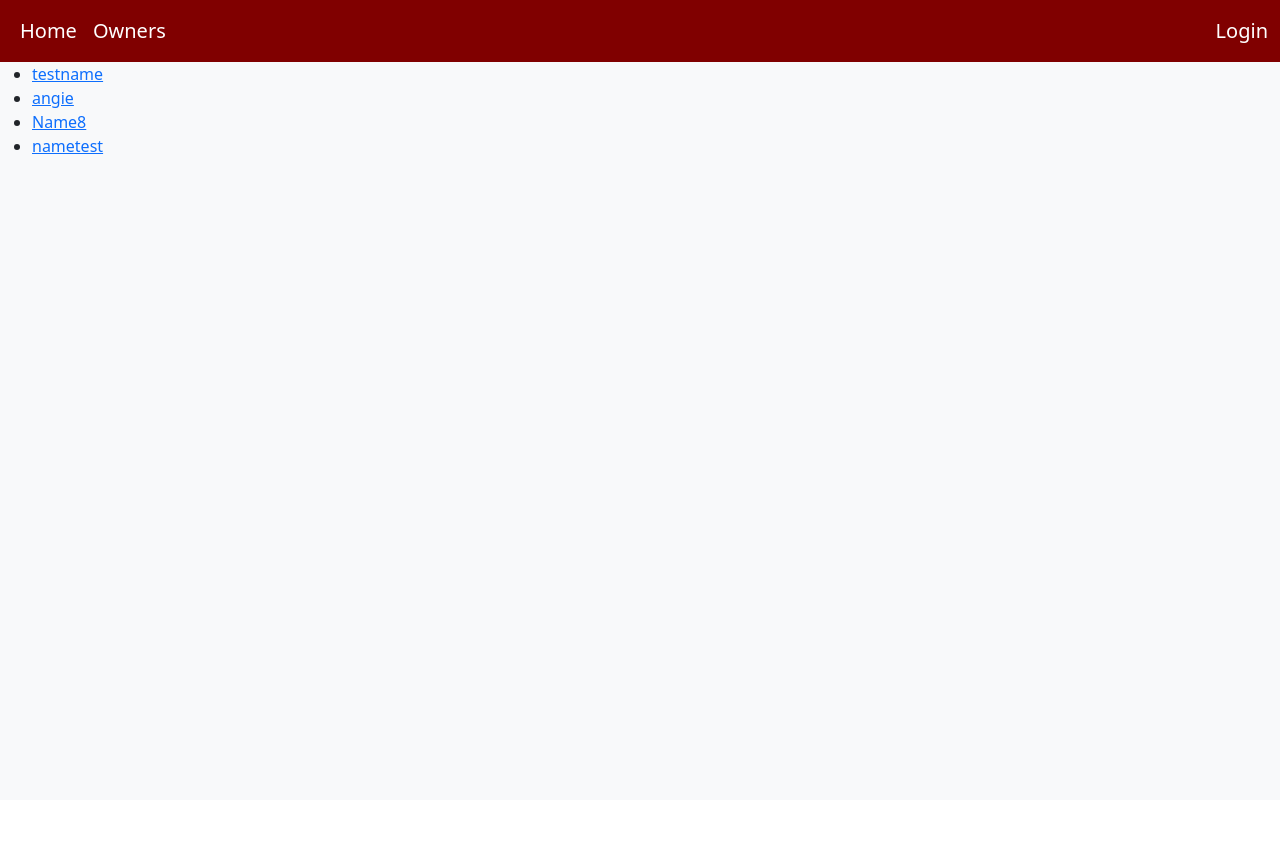
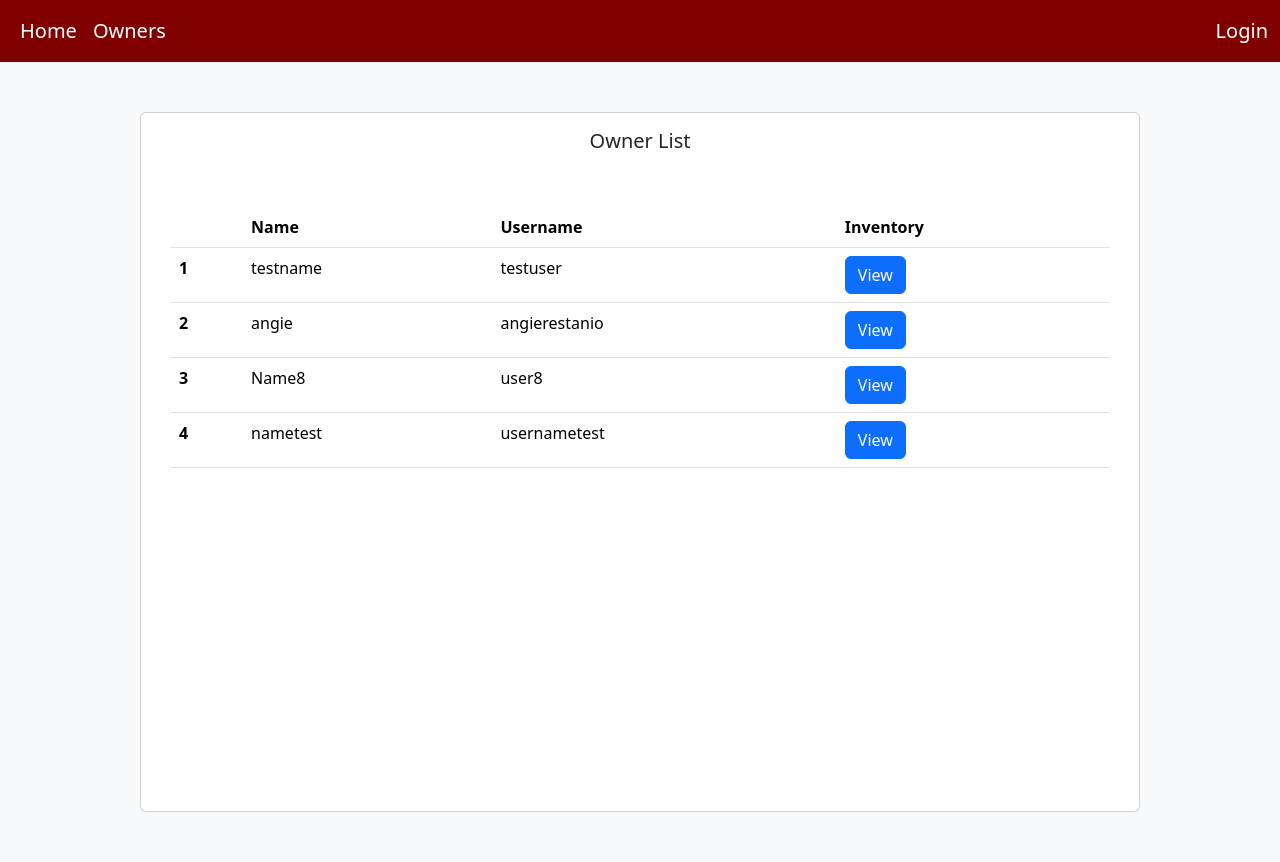
Before and after one commit to angier000/customer-requirements, a Django app: page /owners/ in a window 1280 px wide. Before the commit the page ends 154 px from the top, so only its background shows below. Run offline with Django 4.2, Linux system fonts and the light colour scheme; data comes from the database, SQL or seed files in the repository; both versions use the stored data as it was after the commit; some libraries are stand-ins or nearby versions.

Commit message:
update owner page

```diff
--- a/inventory_app/templates/inventory_app/inventory_detail.html
+++ b/inventory_app/templates/inventory_app/inventory_detail.html
@@ -66,7 +66,7 @@
                 {% endfor %}
             </div>
         {% else %}
-            <p style="font-size: 20px;">No items have been added to your inventory.</p>
+            <p style="font-size: 20px;">No items have been added to this inventory.</p>
         {% endif %}
         <div class="mx-0 my-2">
             {% if request.user.is_authenticated %}
--- a/inventory_app/templates/inventory_app/owner_list.html
+++ b/inventory_app/templates/inventory_app/owner_list.html
@@ -1,15 +1,37 @@
 {% extends 'inventory_app/base_template.html' %}
 
 {% block content %}
+<div class="container min-vh-100 d-flex justify-content-center">
+  <div class="card" style="margin: 50px; width: 1000px;">
+    <h5 class="text-center p-3">Owner List</h5>
+    <div class="card-body" style="padding: 30px;">
         {% if owner_list %}
-    <ul>
+
+                <table class="table">
+                    <thead>
+                    <tr>
+                        <th scope="col"> </th>
+                        <th scope="col">Name</th>
+                        <th scope="col">Username</th>
+                        <th scope="col">Inventory</th>
+                    </tr>
+                    </thead>
+                    <tbody>
                         {% for owner in owner_list %}
-            <li>
-                <a href="{% url 'inventory-detail' pk=owner.inventory.id %}">{{ owner.name }}</a>
-            </li>
+                        <tr>
+                        <th scope="row">{{ forloop.counter }}</th>
+                        <td>{{ owner.name }}</td>
+                        <td>{{ owner.user.username }}</td>
+                        <td><a href="{% url 'inventory-detail' pk=owner.inventory.id %}" class="btn btn-primary me-2" role="button">View</td>
+                        </tr>
                         {% endfor %}
-    </ul>
+                    </tbody>
+                </table>
+
         {% else %}
             <p>There are no users registered.</p>
         {% endif %}
+</div>
+</div>
+</div>
 {% endblock %}
--- a/inventory_app/templates/registration/login.html
+++ b/inventory_app/templates/registration/login.html
@@ -22,7 +22,7 @@
 
   <div class="container min-vh-100 d-flex align-items-center justify-content-center">
 
-    <div class="card">
+    <div class="card" style="width: 500px;">
       <h3 class="text-center p-3">Login</h3>
       <div class="card-body" style="padding: 60px;">
 
```
Also changed, not shown: inventory_app/templates/registration/register.html (+12 -4 lines), db.sqlite3. Lines whose indentation alone changed are shown as unchanged.
